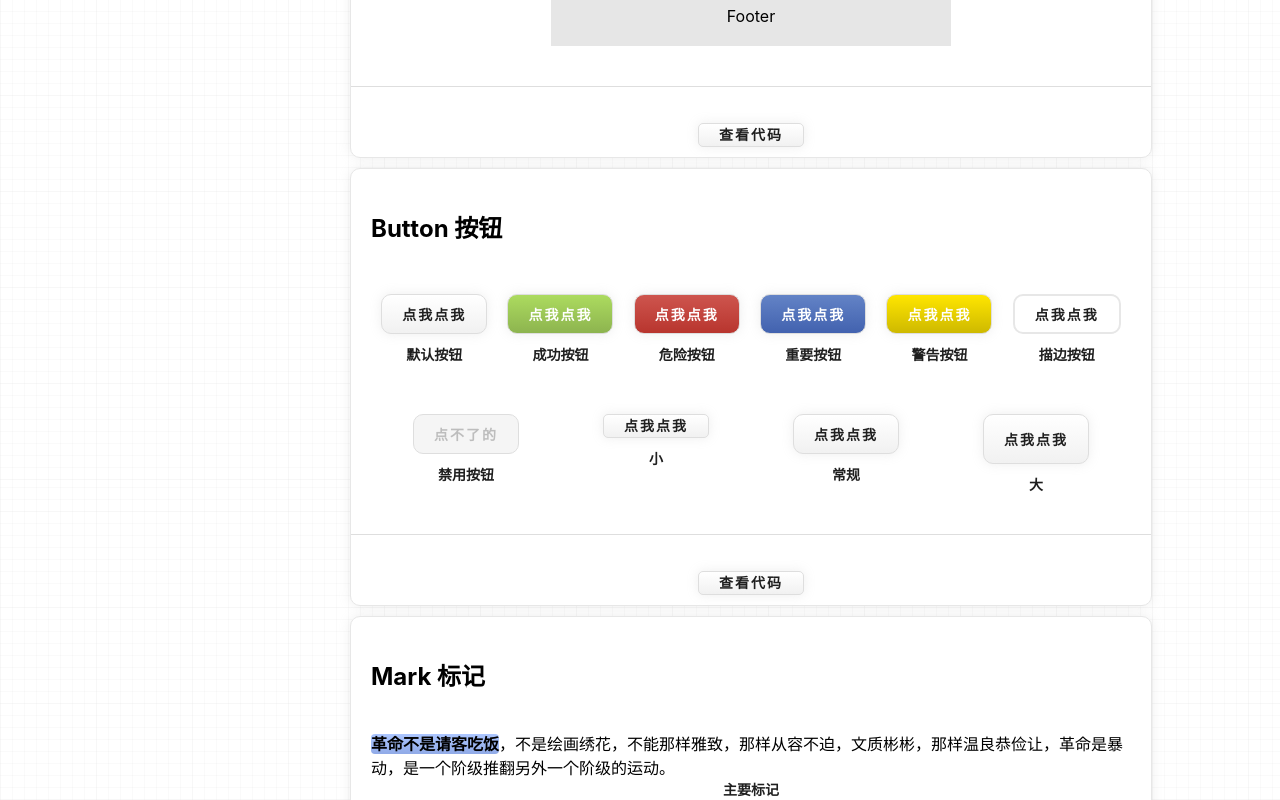
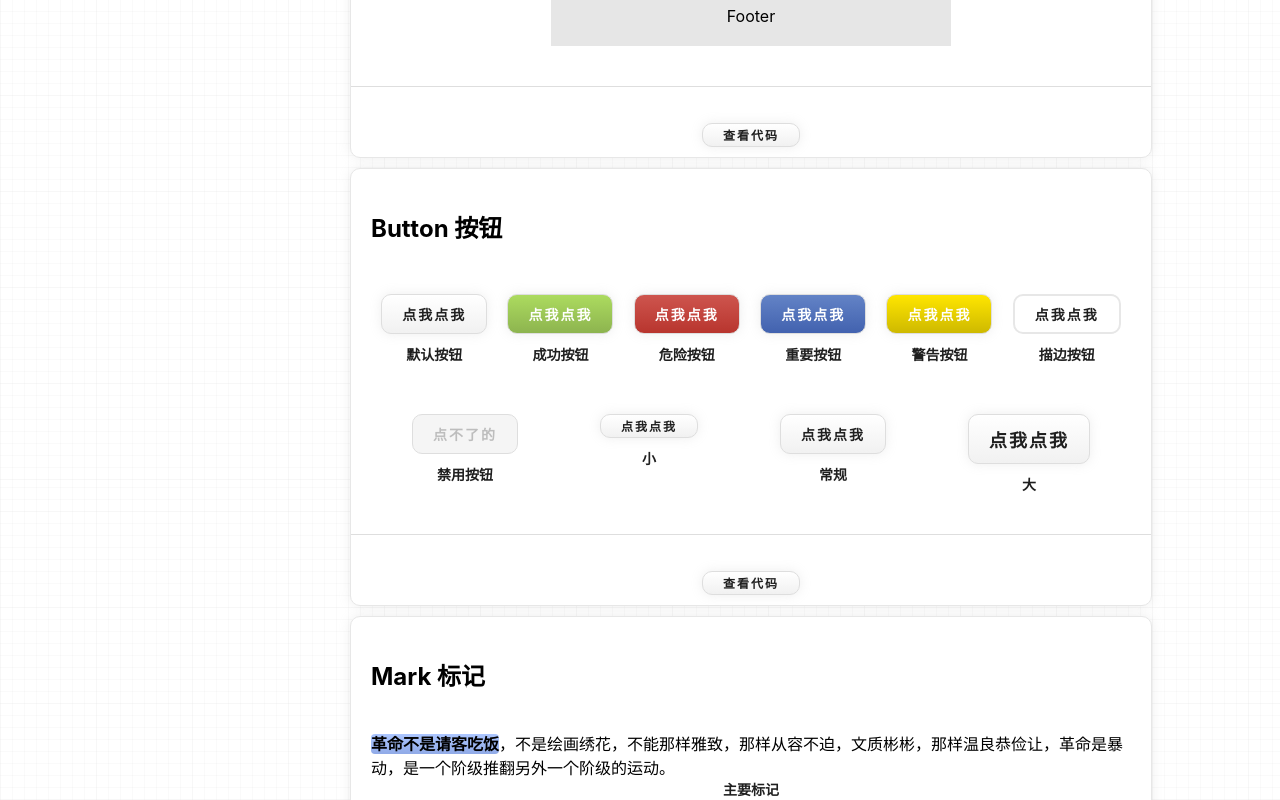
Before and after one commit to undefine4080/Wood-UI-React, a React (Vite) app: page / in a window 1280 px wide. Shown: the part 1120-1920 px from the top of the page. Built offline with nearby package versions, Linux system fonts and the light colour scheme; a small style sheet from the web is missing.

Commit message:
refact: 优化 Button 逻辑

```diff
--- a/src/base/styles/animate.less
+++ b/src/base/styles/animate.less
@@ -3,7 +3,7 @@
 }
 
 .wdu-transition-quick {
-  transition: all 0.25s cubic-bezier(.17, .84, .44, 1);
+  transition: all 0.3s cubic-bezier(.17, .84, .44, 1);
 }
 
 .wdu-transition-normal {
--- a/src/components/Button/Button.tsx
+++ b/src/components/Button/Button.tsx
@@ -1,22 +1,21 @@
 import './button.less';
 import commonProps from '../../base/types/commonInterface';
-interface ButtonOptions extends commonProps {
-    onClick?: MouseEvent;
+import { MouseEventHandler } from 'react';
+
+interface propsButton extends commonProps {
+    type?: any;
+    onClick?: MouseEventHandler<HTMLButtonElement>;
 }
 
-const PREFIX = 'wdu-button';
-
-export function Button ( props: any ) {
-    const defaultOptions: ButtonOptions = {
-        type: 'plain',
-        size: 'normal',
-    };
-    const options: ButtonOptions = Object.assign( defaultOptions, props );
-    const { type, size, children, onClick } = options;
-    let theClass = `${ PREFIX } ${ PREFIX }-${ type } ${ PREFIX }-${ size }`;
-    if ( type === 'disabled' ) theClass += ` ${ PREFIX }-disabled`;
+const Button: React.FC<propsButton> = props => {
+    const PREFIX = 'wdu-button';
+    const { type = 'plain', size = 'normal', children, onClick } = props;
+    let classList = `${ PREFIX } ${ PREFIX }-${ type } ${ PREFIX }-${ size }`;
+    if ( type === 'disabled' ) classList += ` ${ PREFIX }-disabled`;
 
     return (
-        <button { ...props } className={ theClass } onClick={ onClick }>{ children }</button>
+        <button { ...props } className={ classList } onClick={ onClick }>{ children }</button>
     );
-}
+};
+
+export { Button };
--- a/src/components/Button/button.less
+++ b/src/components/Button/button.less
@@ -2,11 +2,38 @@
 
 @t: wdu-button;
 
+.@{t} {
+    box-sizing: border-box;
+    padding: 0 20px;
+    outline: none;
+    font-size: 14px;
+    font-weight: 700;
+    letter-spacing: 2px;
+    white-space: nowrap;
+    margin: 10px 10px;
+    .wdu-transition-quick();
+    .wdu-radius-normal();
+    .wdu-border-solid();
+    .out-shadow-light();
+    .wdu-row-both-center();
+
+    &:hover {
+        cursor: pointer;
+    }
+}
+
+.@{t}-small {
+    .wdu-text-small();
+    height: 24px;
+}
+
 .@{t}-normal {
+    .wdu-text-normal();
     height: 40px;
 }
 
 .@{t}-large {
+    .wdu-text-large();
     height: 50px;
 }
 
@@ -55,36 +82,11 @@
     }
 }
 
-.@{t} {
-    box-sizing    : border-box;
-    padding       : 0 20px;
-    outline       : none;
-    font-size     : 14px;
-    font-weight   : 700;
-    letter-spacing: 2px;
-    white-space   : nowrap;
-    margin        : 10px 10px;
-    transition    : all .3s cubic-bezier(.645, .045, .355, 1);
-    .wdu-radius-normal();
-    .wdu-border-solid();
-    .out-shadow-light();
-    .wdu-row-both-center();
-
-    &:hover {
-        cursor: pointer;
-    }
-}
-
-.@{t}-small {
-    height: 24px;
-    line-height: 24px;
-    .wdu-radius-small();
-}
-
 .@{t}-disabled {
     box-shadow: none;
     background: whitesmoke;
-    color     : rgb(189, 189, 189);
+    color: rgb(189, 189, 189);
+
     &:hover {
         cursor: not-allowed;
         background: whitesmoke;
@@ -92,9 +94,12 @@
 }
 
 .@{t}-line {
-    transition      : all .1s;
-    box-shadow      : none;
-    color           : @wdu-font-color-main;
+    box-shadow: none;
+    color: @wdu-font-color-main;
     background-color: @wdu-color-front;
-    border          : 2px solid rgb(231, 231, 231);
+    border: 2px solid rgb(231, 231, 231);
+
+    &:hover {
+        background-color: #f2f0f0;
+    }
 }
```
Also changed, not shown: 5 other files (tests, documents, lock files or other folders).
